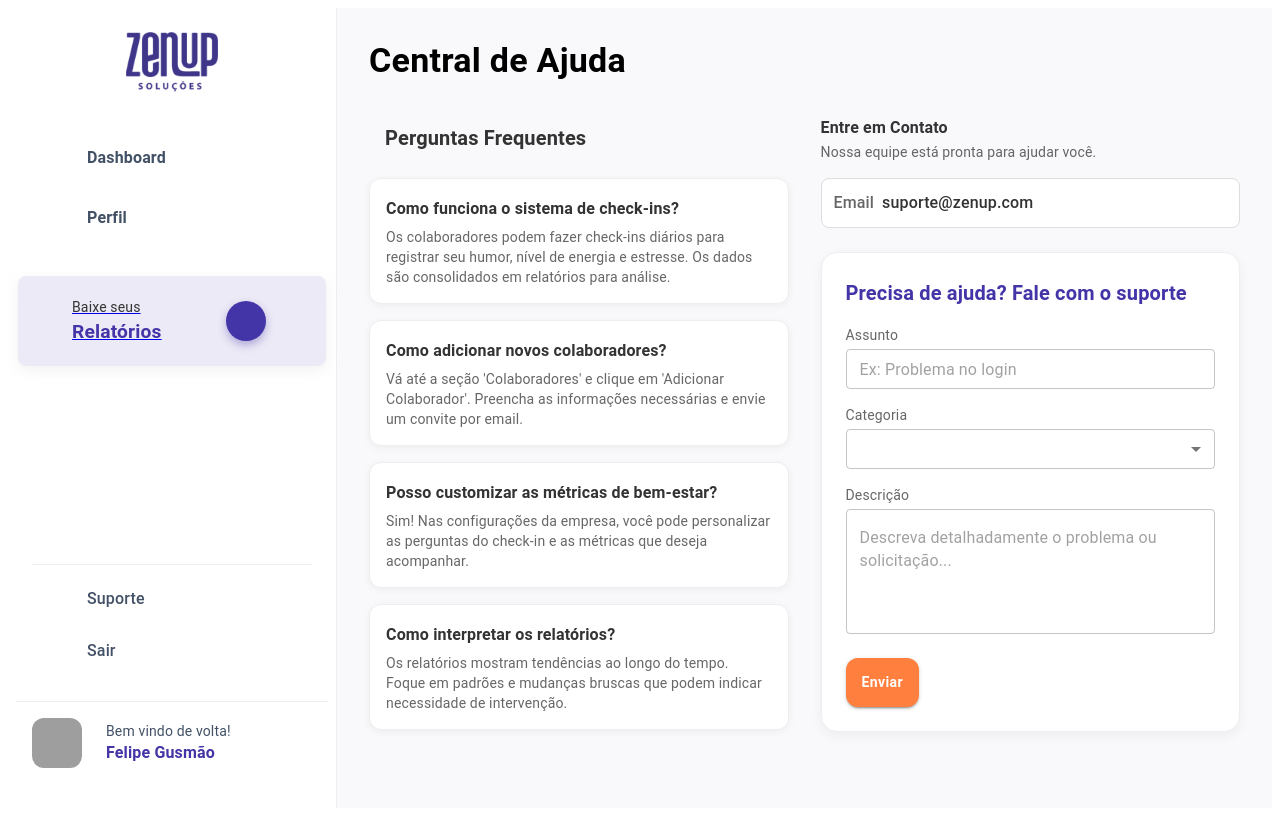
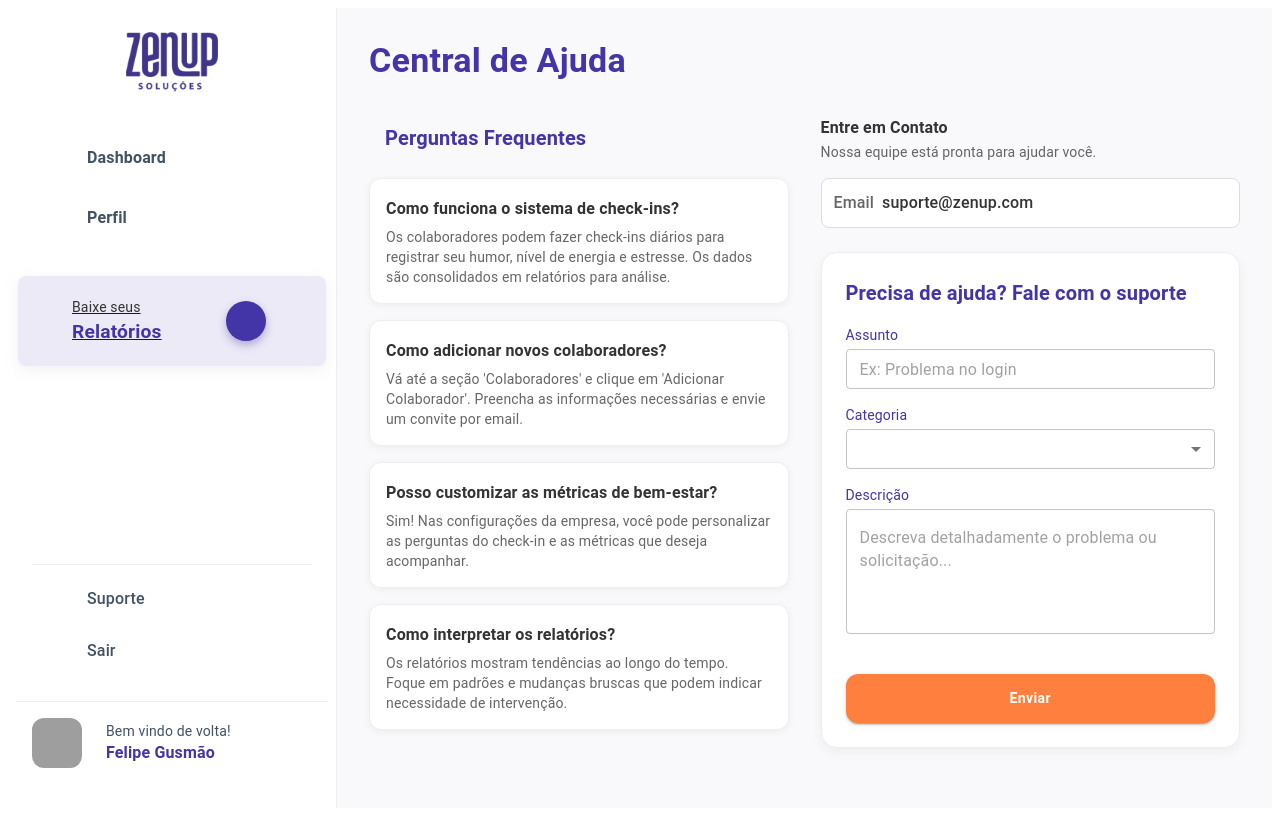
Before and after one commit to carlosqbarbosa/ZenUp-Frontend, a React (Vite) app: page /faq in a window 1280 px wide. Built offline with nearby package versions, Linux system fonts and the light colour scheme; grey boxes are pictures that could not be loaded; some icons are missing.

Commit message:
ajuste do estilo do botão enviar no formulário de contato e cores

```diff
--- a/src/components/Support/ContactForm.tsx
+++ b/src/components/Support/ContactForm.tsx
@@ -78,7 +78,7 @@ const ContactForm = () => {
                 </Typography>
 
 
-                <Typography variant="body2" color="text.secondary" sx={{ mt: 2, mb: 0.5 }}>
+                <Typography variant="body2" sx={{ mt: 2, mb: 0.5, color: colors.primary }}>
                     Assunto
                 </Typography>
                 <TextField
@@ -89,7 +89,7 @@ const ContactForm = () => {
                     required
                 />
 
-                <Typography variant="body2" color="text.secondary" sx={{ mb: 0.5 }}>
+                <Typography variant="body2" sx={{ mb: 0.5, color: colors.primary }}>
                     Categoria
                 </Typography>
                 <FormControl fullWidth size="small" sx={{ mb: 2 }}>
@@ -101,7 +101,7 @@ const ContactForm = () => {
                     </Select>
                 </FormControl>
 
-                <Typography variant="body2" color="text.secondary" sx={{ mb: 0.5 }}>
+                <Typography variant="body2" sx={{ mb: 0.5, color: colors.primary }}>
                     Descrição
                 </Typography>
                 <TextField
@@ -116,13 +116,15 @@ const ContactForm = () => {
                 <Button
                     type="submit"
                     variant="contained"
+                    fullWidth
                     sx={{
                         backgroundColor: colors.secondary,
                         '&:hover': { backgroundColor: '#e56417' },
                         py: 1.5,
                         borderRadius: '12px',
                         fontWeight: 600,
-                        textTransform: 'none'
+                        textTransform: 'none',
+                        mt: 2
                     }}
                 >
                     Enviar
--- a/src/components/Support/FaqSection.tsx
+++ b/src/components/Support/FaqSection.tsx
@@ -52,7 +52,7 @@ const FaqSection = () => {
         <Box sx={{ flex: 1 }}>
             <Box sx={{ display: 'flex', alignItems: 'center', mb: 3, pt: 1 }}>
                 <HelpOutlineIcon sx={{ color: colors.primary, mr: 1, fontSize: 28 }} />
-                <Typography variant="h6" sx={{ fontWeight: 600, color: colors.text }}>
+                <Typography variant="h6" sx={{ fontWeight: 600, color: colors.primary }}>
                     Perguntas Frequentes
                 </Typography>
             </Box>
--- a/src/pages/FAQ/FAQ.tsx
+++ b/src/pages/FAQ/FAQ.tsx
@@ -2,11 +2,12 @@ import Layout from "../../components/Layout/Layout";
 import { Box, Typography } from "@mui/material";
 import FaqSection from "../../components/Support/FaqSection";
 import ContactForm from "../../components/Support/ContactForm";
+import colors from "../../styles/colors";
 
 export default function Suporte() {
     return (
         <Layout title="Central de Ajuda">
-            <Typography variant="h4" sx={{ fontWeight: 700, mb: 4 }}>
+            <Typography variant="h4" sx={{ fontWeight: 700, mb: 4, color: colors.primary }}>
                 Central de Ajuda
             </Typography>
 
@@ -15,9 +16,11 @@ export default function Suporte() {
                 sx={{
                     display: "flex",
                     gap: 4,
-                    width: '100%',
+                    width: "100%",
                     maxWidth: 1200,
-                    flexDirection: { xs: 'column', md: 'row' }
+                    flexDirection: { xs: "column", md: "row" },
+                    flexGrow: 1,
+                    overflow: "visible",
                 }}
             >
                 {/* Coluna Esquerda: Perguntas Frequentes */}
```
Also changed, not shown: src/components/Layout/Layout.tsx (+7 -1 lines).
